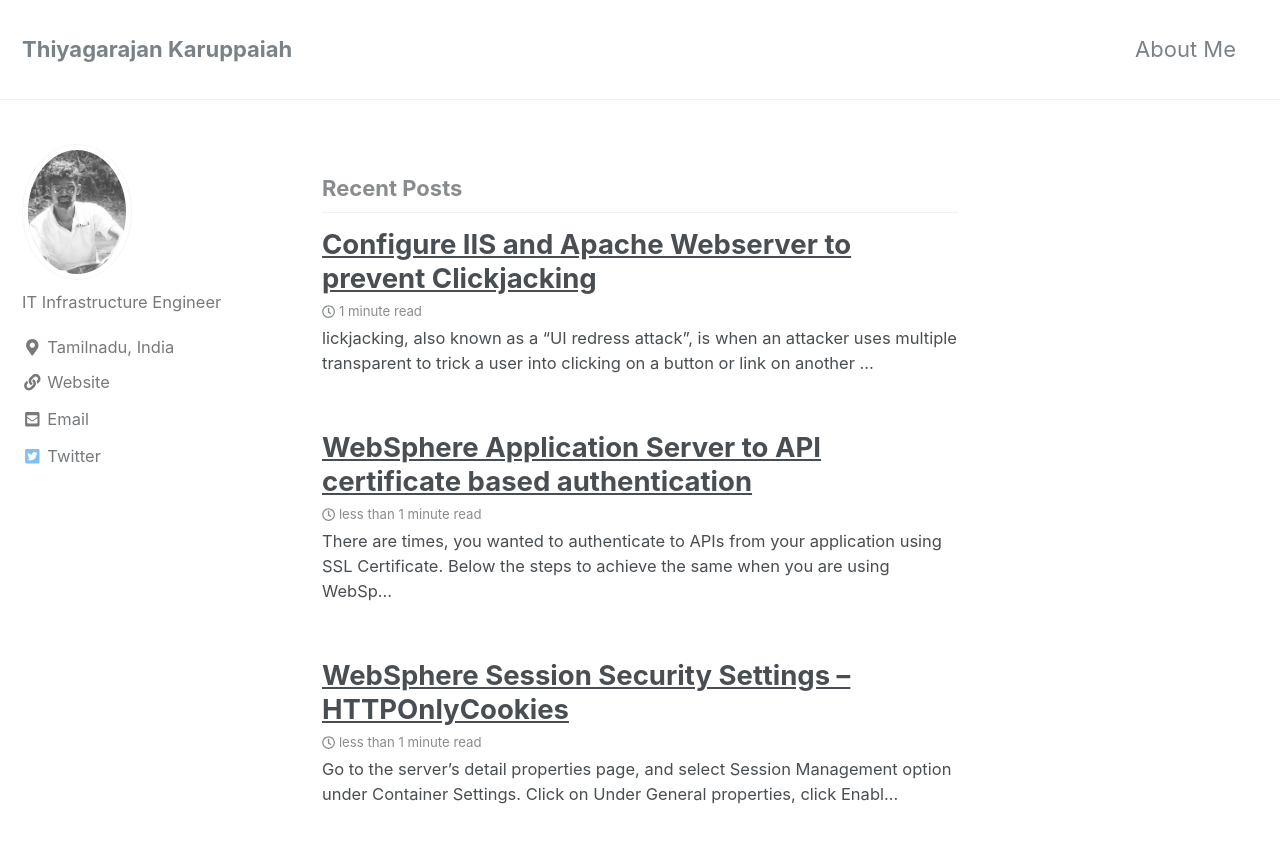
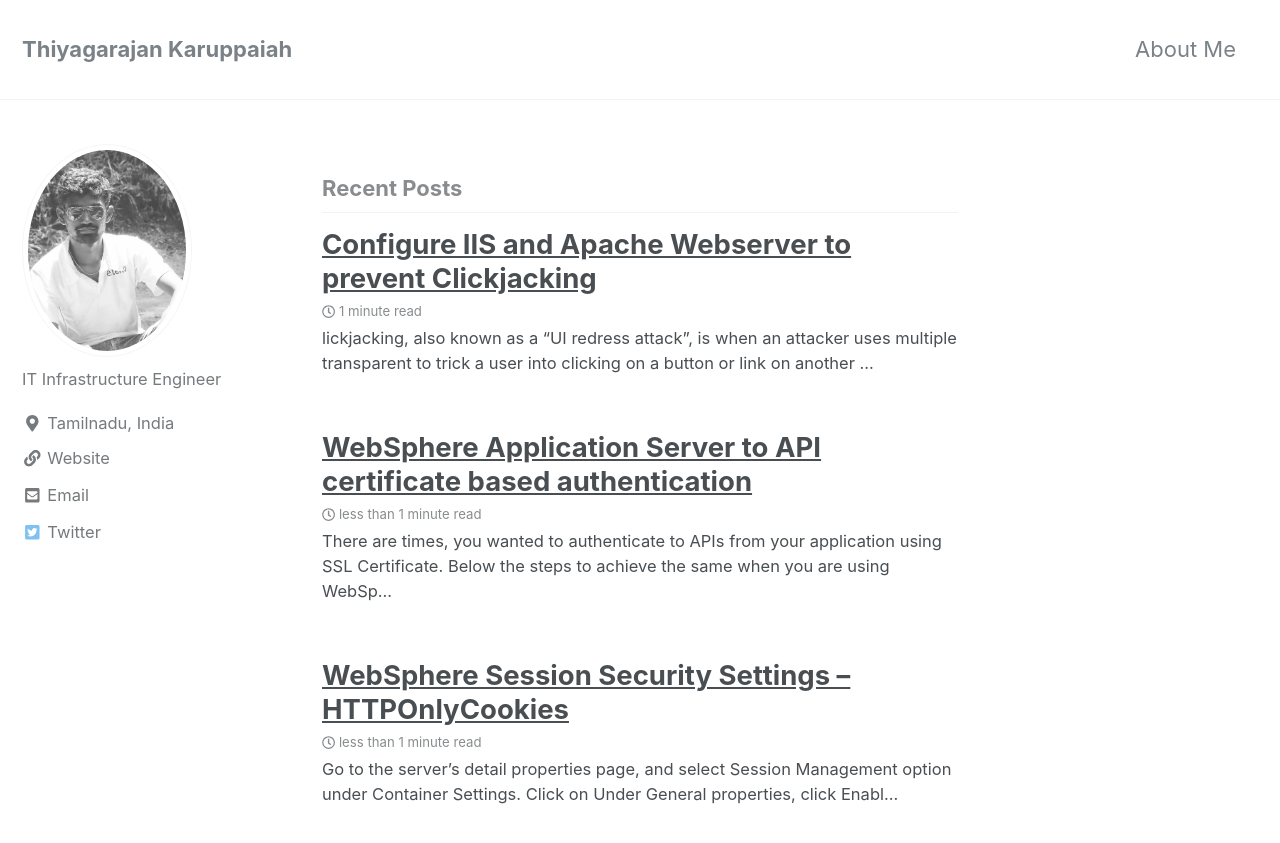
Before and after one commit to thiyaguin/thiyaguin.github.io, a Jekyll site: the page built from index.html, in a window 1280 px wide and 900 px high. Shown: the top 843 px of the window. Built offline with Jekyll 4.4.1, drawn with Linux system fonts in a browser that asks for light colours; nearby versions of some CDN libraries; the list of posts is cut into pages by our own code.

Commit message:
avatar_size

```diff
--- a/_sass/minimal-mistakes/_sidebar.scss
+++ b/_sass/minimal-mistakes/_sidebar.scss
@@ -119,7 +119,7 @@
   }
 
   img {
-    max-width: 110px;
+    max-width: 170px;
     border-radius: 50%;
 
     @include breakpoint($large) {
```
